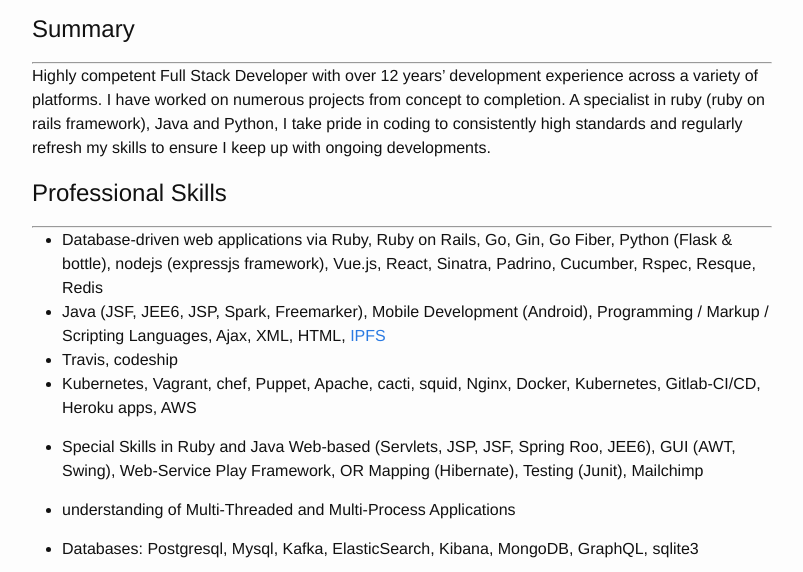
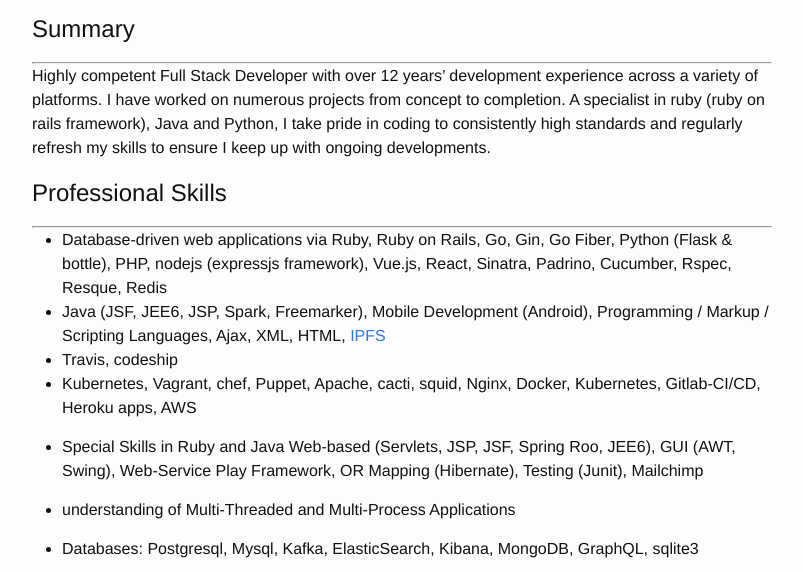
Before and after one commit to tokhi/tokhi.github.io, a Jekyll site: the page built from 2014-10-16-resume.markdown, in a window 1280 px wide and 900 px high, cut to the strip 328-900 px from the top of the window. Shown: the whole strip, without its empty margins (238-1041 px from the left). Built offline with Jekyll 4.4.1, drawn with Linux system fonts in a browser that asks for light colours; nearby versions of some CDN libraries.

Commit message:
Update 2014-10-16-resume.markdown

```diff
--- a/2014-10-16-resume.markdown
+++ b/2014-10-16-resume.markdown
@@ -31,7 +31,7 @@
 
 <hr>
 
-* Database-driven web applications via Ruby, Ruby on Rails, Go, Gin, Go Fiber, Python (Flask & bottle), nodejs (expressjs framework), Vue.js, React, Sinatra, Padrino, Cucumber, Rspec, Resque, Redis
+* Database-driven web applications via Ruby, Ruby on Rails, Go, Gin, Go Fiber, Python (Flask & bottle), PHP, nodejs (expressjs framework), Vue.js, React, Sinatra, Padrino, Cucumber, Rspec, Resque, Redis
 * Java (JSF, JEE6, JSP, Spark, Freemarker), Mobile Development (Android), Programming / Markup / Scripting Languages, Ajax, XML, HTML, <a href="https://ipfs.io/ipfs/QmNhFJjGcMPqpuYfxL62VVB9528NXqDNMFXiqN5bgFYiZ1/its-time-for-the-permanent-web.html">IPFS</a>
 * Travis, codeship
 * Kubernetes, Vagrant, chef, Puppet, Apache, cacti, squid, Nginx, Docker, Kubernetes, Gitlab-CI/CD, Heroku apps, AWS
```
